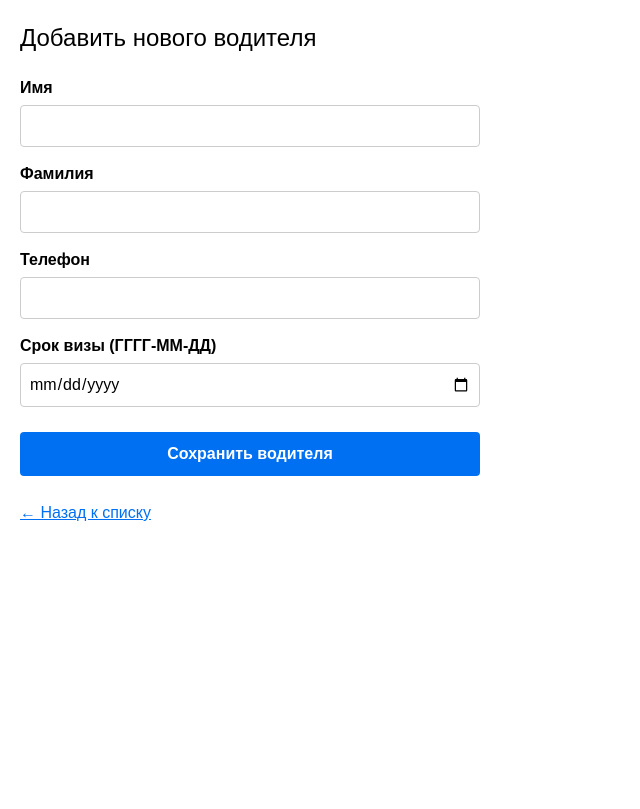
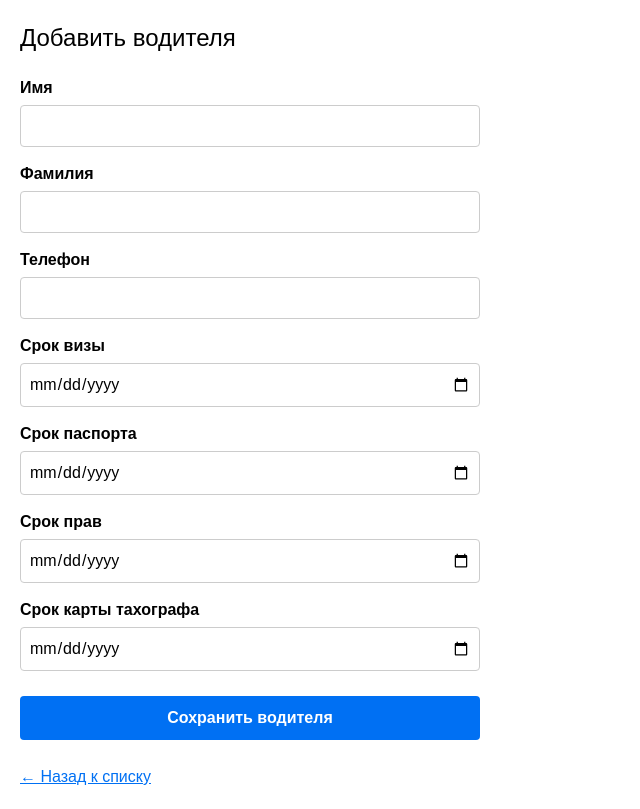
Before and after one commit to kru4ara/logistics-new, a Next.js app: page /drivers/new in a window 1280 px wide. Shown: the whole page, without its empty margins (0-640 px from the left). Built offline with nearby package versions, Linux system fonts and the light colour scheme; no server answers.

Commit message:
Update page.tsx

```diff
--- a/app/drivers/new/page.tsx
+++ b/app/drivers/new/page.tsx
@@ -7,38 +7,38 @@ async function createDriver(formData: FormData) {
   const firstName = formData.get('first_name') as string;
   const lastName = formData.get('last_name') as string;
   const phone = formData.get('phone') as string;
+  const visaExpiry = formData.get('visa_expiry') as string;
+  const passportExpiry = formData.get('passport_expiry') as string;
+  const licenseExpiry = formData.get('license_expiry') as string;
+  const tachographCardExpiry = formData.get('tachograph_card_expiry') as string;
 
-  // Берем дату как есть из календаря
-  const visaExpiry = formData.get('visa_expiry') as string;
-
-  console.log("Отправляю в базу:", { firstName, lastName, phone, visaExpiry });
-
-  const { data, error } = await supabase
+  const { error } = await supabase
     .from('drivers')
     .insert([
       {
         first_name: firstName,
         last_name: lastName,
         phone: phone,
-        visa_expiry: visaExpiry
+        visa_expiry: visaExpiry || null,
+        passport_expiry: passportExpiry || null,
+        license_expiry: licenseExpiry || null,
+        tachograph_card_expiry: tachographCardExpiry || null
       }
     ]);
 
   if (error) {
-    throw new Error(`Ошибка Supabase: ${error.message} (Код: ${error.code})`);
+    throw new Error(`Ошибка добавления: ${error.message}`);
   }
 
-  console.log("Успешно сохранено, редирект...");
-  redirect('/');
+  redirect('/drivers');
 }
 
 export default function NewDriverPage() {
   return (
     <div style={{ padding: '20px', fontFamily: 'sans-serif', maxWidth: '500px' }}>
-      <h1 style={{ fontSize: '24px' }}>Добавить нового водителя</h1>
+      <h1 style={{ fontSize: '24px' }}>Добавить водителя</h1>
 
       <form action={createDriver} style={{ display: 'flex', flexDirection: 'column', gap: '15px', marginTop: '20px' }}>
-
         <div>
           <label htmlFor="first_name" style={{ display: 'block', fontWeight: 'bold' }}>Имя</label>
           <input
@@ -72,12 +72,41 @@ export default function NewDriverPage() {
         </div>
 
         <div>
-          <label htmlFor="visa_expiry" style={{ display: 'block', fontWeight: 'bold' }}>Срок визы (ГГГГ-ММ-ДД)</label>
-          {/* Мы заставили браузер использовать формат YYYY-MM-DD */}
+          <label htmlFor="visa_expiry" style={{ display: 'block', fontWeight: 'bold' }}>Срок визы</label>
           <input
             type="date"
             id="visa_expiry"
             name="visa_expiry"
+            style={{ width: '100%', padding: '8px', marginTop: '5px', borderRadius: '4px', border: '1px solid #ccc' }}
+          />
+        </div>
+
+        <div>
+          <label htmlFor="passport_expiry" style={{ display: 'block', fontWeight: 'bold' }}>Срок паспорта</label>
+          <input
+            type="date"
+            id="passport_expiry"
+            name="passport_expiry"
+            style={{ width: '100%', padding: '8px', marginTop: '5px', borderRadius: '4px', border: '1px solid #ccc' }}
+          />
+        </div>
+
+        <div>
+          <label htmlFor="license_expiry" style={{ display: 'block', fontWeight: 'bold' }}>Срок прав</label>
+          <input
+            type="date"
+            id="license_expiry"
+            name="license_expiry"
+            style={{ width: '100%', padding: '8px', marginTop: '5px', borderRadius: '4px', border: '1px solid #ccc' }}
+          />
+        </div>
+
+        <div>
+          <label htmlFor="tachograph_card_expiry" style={{ display: 'block', fontWeight: 'bold' }}>Срок карты тахографа</label>
+          <input
+            type="date"
+            id="tachograph_card_expiry"
+            name="tachograph_card_expiry"
             style={{ width: '100%', padding: '8px', marginTop: '5px', borderRadius: '4px', border: '1px solid #ccc' }}
           />
         </div>
@@ -98,7 +127,7 @@ export default function NewDriverPage() {
           Сохранить водителя
         </button>
 
-        <a href="/" style={{ marginTop: '10px', color: '#0070f3', textDecoration: 'underline' }}>
+        <a href="/drivers" style={{ marginTop: '10px', color: '#0070f3', textDecoration: 'underline' }}>
           ← Назад к списку
         </a>
       </form>
```
